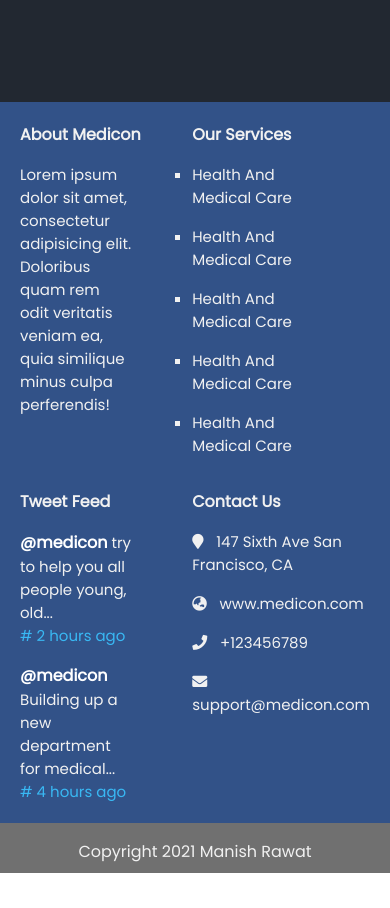
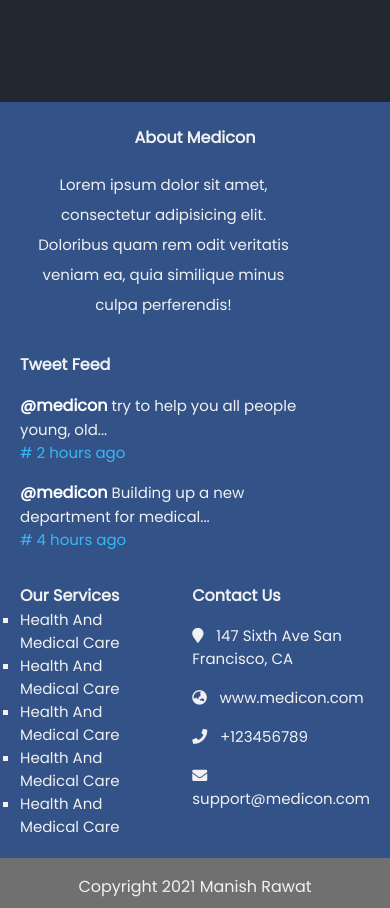
Before and after one commit to Manish889/task-1, a plain HTML site: page index.html in a window 390 px wide. Shown: the part 10220-11128 px from the top of the page. Before the commit the page ends 11093 px from the top, so only its background shows below. Drawn offline with nearby package versions, Linux system fonts and the light colour scheme.

Commit message:
Update mobile.css

```diff
--- a/css/mobile.css
+++ b/css/mobile.css
@@ -153,5 +153,37 @@
     display: grid;
     grid-template-columns: repeat(2, 1fr);
     gap: 2rem;
+    grid-template-areas:
+      "footer-about footer-about"
+      "tweet tweet"
+      "footer-service footer-contact";
   }
+
+  .footer-about {
+    grid-area: footer-about;
+    text-align: center;
+    line-height: 2;
+    width: 90%;
+    margin: 0 auto;
+  }
+  .tweet {
+    grid-area: tweet;
+  }
+  .footer-service {
+    grid-area: footer-service;
+  }
+  .footer-service li {
+    margin: 0;
+  }
+  .footer-contact {
+    grid-area: footer-contact;
+  }
+
+  /* .footer-about {
+    grid-column: span 2;
+  }
+
+  .tweet {
+    grid-column: span 4;
+  } */
 }
```
